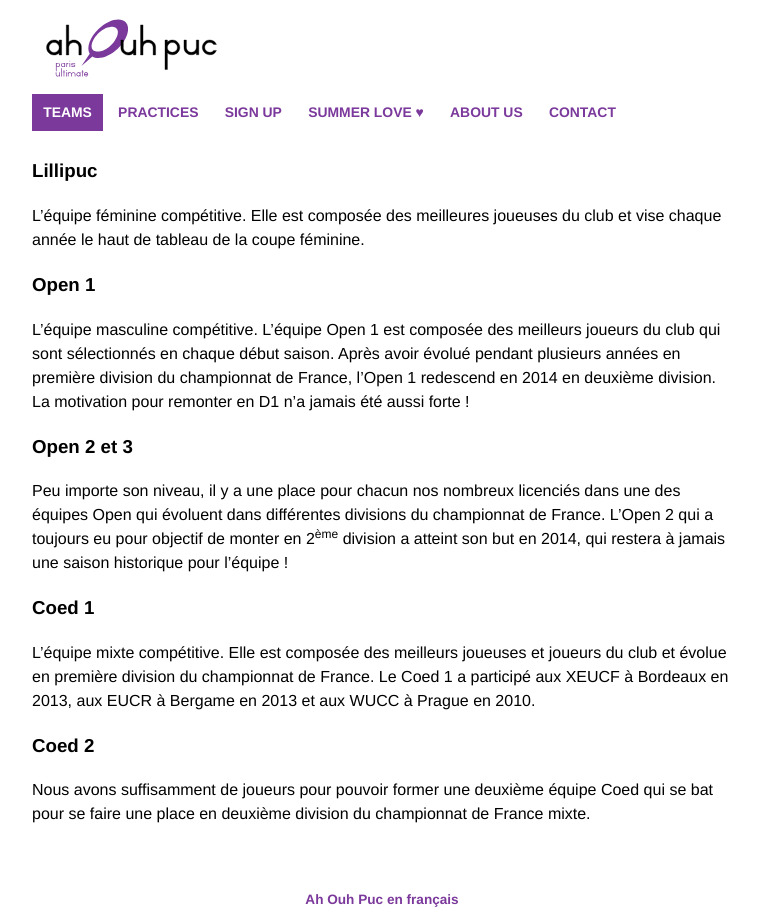
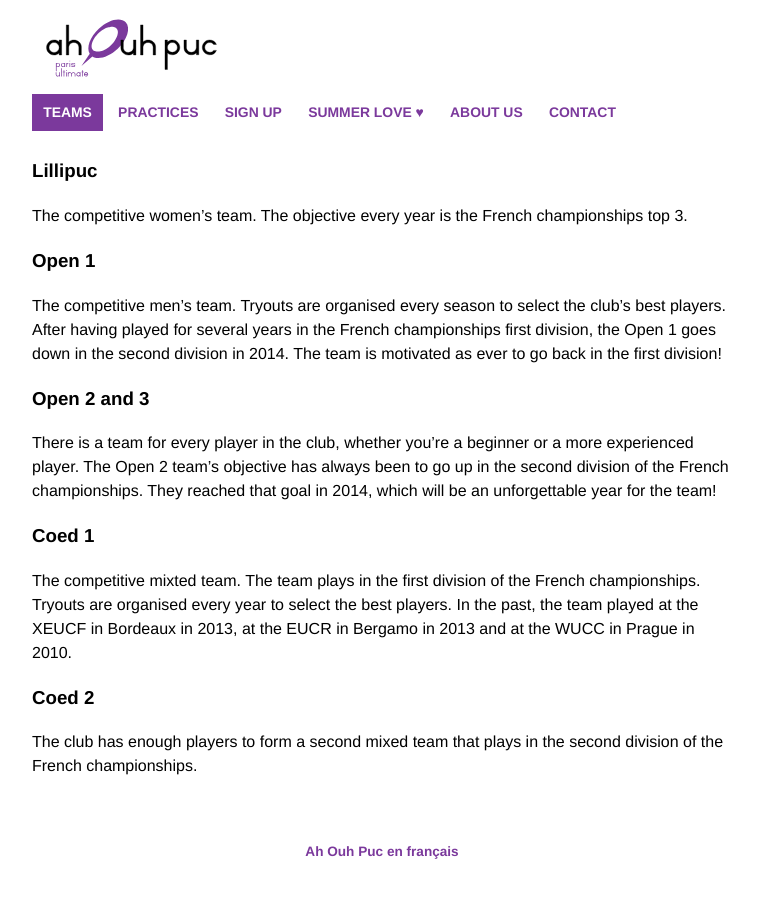
Before and after one commit to ahouhpuc/ahouhpuc.github.io, a Jekyll site: the page built from teams.markdown, in a window 1280 px wide. Shown: the whole page, without its empty margins (258-1017 px from the left). Built offline with Jekyll 4.4.1, drawn with Linux system fonts in a browser that asks for light colours.

Commit message:
teams en

```diff
--- a/teams.markdown
+++ b/teams.markdown
@@ -1,25 +1,25 @@
 ---
 lang: en
-title: Équipes Ultimate Ah Ouh Puc
-description: Le Ah Ouh Puc a une équipe féminine, trois équipes open et deux équipes coed qui participent chaque année aux championnats de France d'Ultimate.
+title: Ah Ouh Puc Ultimate Teams
+description: Ah Ouh Puc has a women's team, three open teams and two coed teams that participate every year in the French championships
 ---
 
 ### Lillipuc
 
-L'équipe féminine compétitive. Elle est composée des meilleures joueuses du club et vise chaque année le haut de tableau de la coupe féminine.
+The competitive women's team. The objective every year is the French championships top 3.
 
 ### Open 1
 
-L'équipe masculine compétitive. L'équipe Open 1 est composée des meilleurs joueurs du club qui sont sélectionnés en chaque début saison. Après avoir évolué pendant plusieurs années en première division du championnat de France, l'Open 1 redescend en 2014 en deuxième division. La motivation pour remonter en D1 n'a jamais été aussi forte !
+The competitive men's team. Tryouts are organised every season to select the club's best players. After having played for several years in the French championships first division, the Open 1 goes down in the second division in 2014. The team is motivated as ever to go back in the first division!
 
-### Open 2 et 3
+### Open 2 and 3
 
-Peu importe son niveau, il y a une place pour chacun nos nombreux licenciés dans une des équipes Open qui évoluent dans différentes divisions du championnat de France. L'Open 2 qui a toujours eu pour objectif de monter en 2<sup>ème</sup> division a atteint son but en 2014, qui restera à jamais une saison historique pour l'équipe !
+There is a team for every player in the club, whether you're a beginner or a more experienced player. The Open 2 team's objective has always been to go up in the second division of the French championships. They reached that goal in 2014, which will be an unforgettable year for the team!
 
 ### Coed 1
 
-L'équipe mixte compétitive. Elle est composée des meilleurs joueuses et joueurs du club et évolue en première division du championnat de France. Le Coed 1 a participé aux XEUCF à Bordeaux en 2013, aux EUCR à Bergame en 2013 et aux WUCC à Prague en 2010.
+The competitive mixted team. The team plays in the first division of the French championships. Tryouts are organised every year to select the best players. In the past, the team played at the XEUCF in Bordeaux in 2013, at the EUCR in Bergamo in 2013 and at the WUCC in Prague in 2010.
 
 ### Coed 2
 
-Nous avons suffisamment de joueurs pour pouvoir former une deuxième équipe Coed qui se bat pour se faire une place en deuxième division du championnat de France mixte.
+The club has enough players to form a second mixed team that plays in the second division of the French championships.
```
